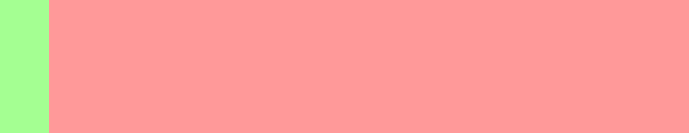
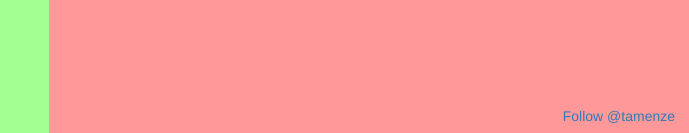
Before and after one commit to Tamenze/pro-con, a PHP site: page / in a window 1280 px wide. Shown: the part 667-800 px from the top of the page, without its empty margins (591-1280 px from the left). Run offline with PHP 8.4, Linux system fonts and the light colour scheme.

Commit message:
Added github button

```diff
--- a/css/styles.css
+++ b/css/styles.css
@@ -50,12 +50,6 @@ footer{
 	clear:both;
 }
 
-/*#pro_add, #con_add, #pro_submit, #con_submit, #pro_clear, #con_clear{
-	position: relative;
-	top: 20em;
-	left: 8em;
-	margin: 40 auto;
-}*/
 .buttons{
 	position: relative;
 	top: 13em;
@@ -67,3 +61,9 @@ footer{
 	max-width: 8em;
 	margin: 0 auto
 }
+
+span{
+	position: fixed;
+	right: 1em;
+	bottom: .5em;
+}
--- a/home.html
+++ b/home.html
@@ -2,18 +2,12 @@
 <html lang="en">
 <head>
 	<meta charset="UTF-8">
-	<title>Pros/Cons</title>
+	<title>Pros vs. Cons</title>
 	<meta name="viewport" content="width=device-width, initial-scale=1">
-	<!-- <link href="//fonts.googleapis.com/css?family=Raleway:400,300,600" rel="stylesheet" type="text/css"> -->
-	<!-- <link rel="icon" type="image/png" href="images/favicon.png"> -->
-
 	<script src="https://ajax.googleapis.com/ajax/libs/jquery/2.2.2/jquery.min.js"></script>
 	<script src="main.js"></script>
-	<!-- <link rel="stylesheet" href="css/normalize.css"> -->
-	<!-- <link rel="stylesheet" href="css/skeleton.css"> -->
-	<!-- Latest compiled and minified CSS -->
 	<link rel="stylesheet" href="https://maxcdn.bootstrapcdn.com/bootstrap/3.3.6/css/bootstrap.min.css" integrity="sha384-1q8mTJOASx8j1Au+a5WDVnPi2lkFfwwEAa8hDDdjZlpLegxhjVME1fgjWPGmkzs7" crossorigin="anonymous">
-
+	<script async defer src="https://buttons.github.io/buttons.js"></script>
 	<link rel="stylesheet" href="css/styles.css">
 </head>
 <body>
@@ -25,6 +19,7 @@
 				<h1> Pros</h1>
 				<ul class="pro_ul">
 				</ul>
+
 				<div class="buttons">
 				<button class="btn btn-default btn-lg btn-block" id="pro_add">Add Pro</button>
 				<button class="btn btn-default btn-lg btn-block" id="pro_clear">Clear Pros</button>
@@ -34,10 +29,14 @@
 				<h1> Cons</h1>
 				<ul class="con_ul">
 				</ul>
+
 				<div class="buttons">
 				<button class="btn btn-default btn-lg btn-block" id="con_add">Add Con</button>
 				<button class="btn btn-default btn-lg btn-block" id="con_clear">Clear Cons</button>
 				</div>
+			<span>
+				<a class="github-button" href="https://github.com/tamenze" data-style="mega" data-count-href="/tamenze/followers" data-count-api="/users/tamenze#followers" data-count-aria-label="# followers on GitHub" aria-label="Follow @tamenze on GitHub">Follow @tamenze</a>
+			</span>
 			</div>
 	<footer></footer>
 		</div>
```
Lines whose indentation alone changed are shown as unchanged.
